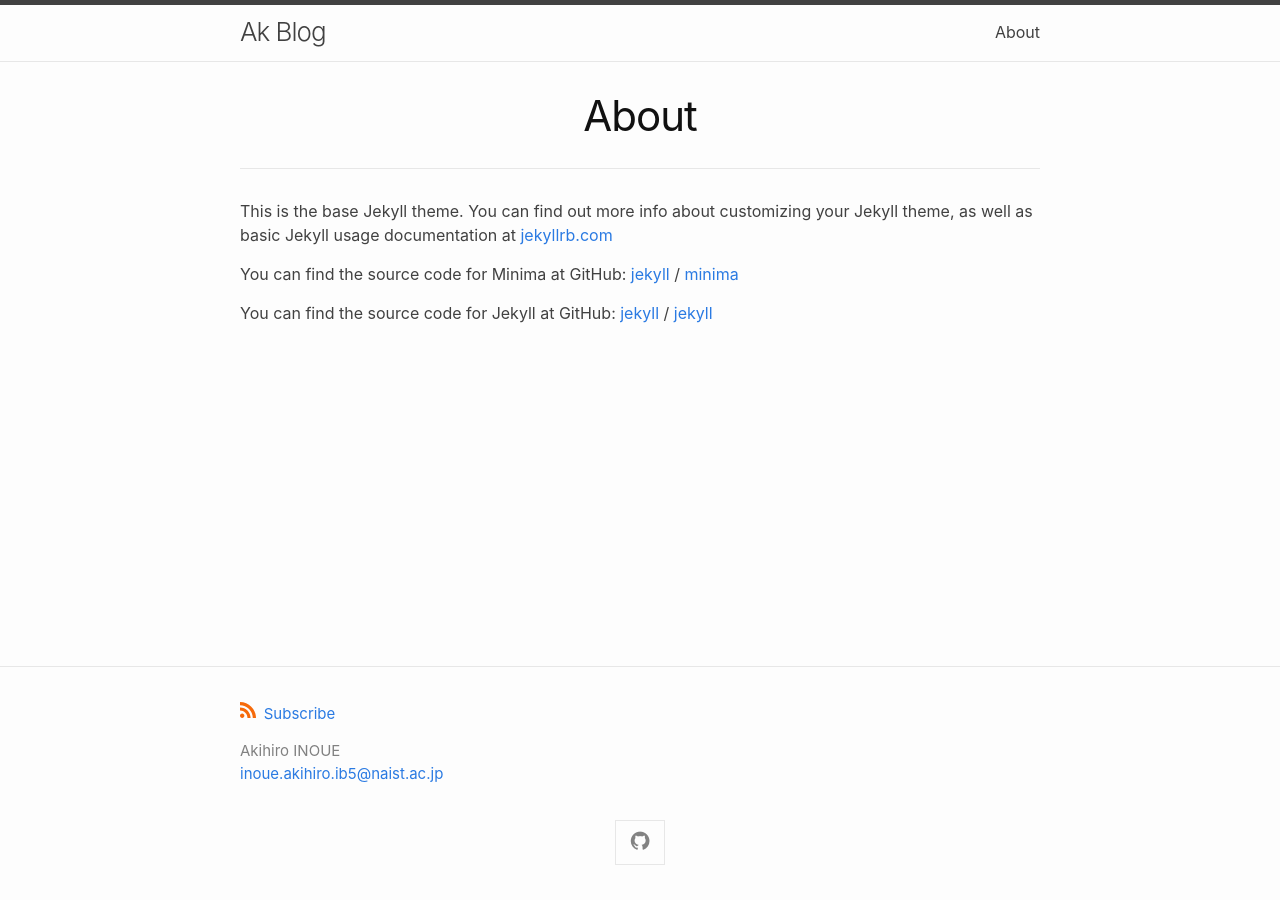
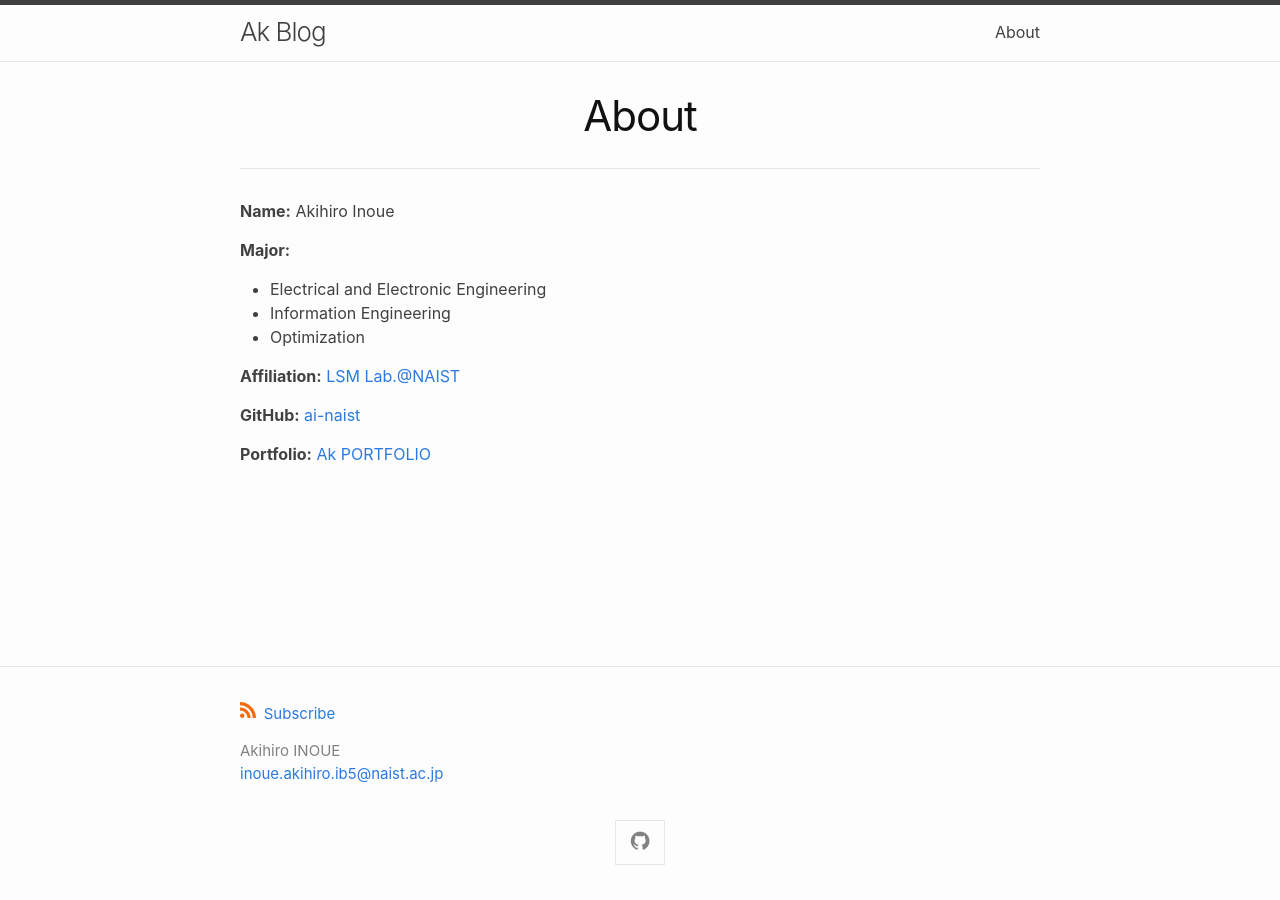
Before and after one commit to ai-naist/ai-naist.github.io, a Jekyll site: the page built from about.md, in a window 1280 px wide. Built offline with Jekyll 4.4.1, drawn with Linux system fonts in a browser that asks for light colours.

Commit message:
Add initial blog post and update personal information in 'About' and 'Index' pages

```diff
--- a/about.md
+++ b/about.md
@@ -4,15 +4,15 @@ title: About
 permalink: /about/
 ---
 
-This is the base Jekyll theme. You can find out more info about customizing your Jekyll theme, as well as basic Jekyll usage documentation at [jekyllrb.com](https://jekyllrb.com/)
+**Name:** Akihiro Inoue
 
-You can find the source code for Minima at GitHub:
-[jekyll][jekyll-organization] /
-[minima](https://github.com/jekyll/minima)
+**Major:**
+*   Electrical and Electronic Engineering
+*   Information Engineering
+*   Optimization
 
-You can find the source code for Jekyll at GitHub:
-[jekyll][jekyll-organization] /
-[jekyll](https://github.com/jekyll/jekyll)
+**Affiliation:** [LSM Lab.@NAIST](https://www-lsm.naist.jp)
 
+**GitHub:** [ai-naist](https://github.com/ai-naist)
 
-[jekyll-organization]: https://github.com/jekyll
+**Portfolio:** [Ak PORTFOLIO](https://ak-portfolio.ddns.net/)
```
Also changed, not shown: _posts/2025-040-08-created-jekyll-github-pages-site.md (added, +27 -0 lines), index.md (+11 -0 lines).
